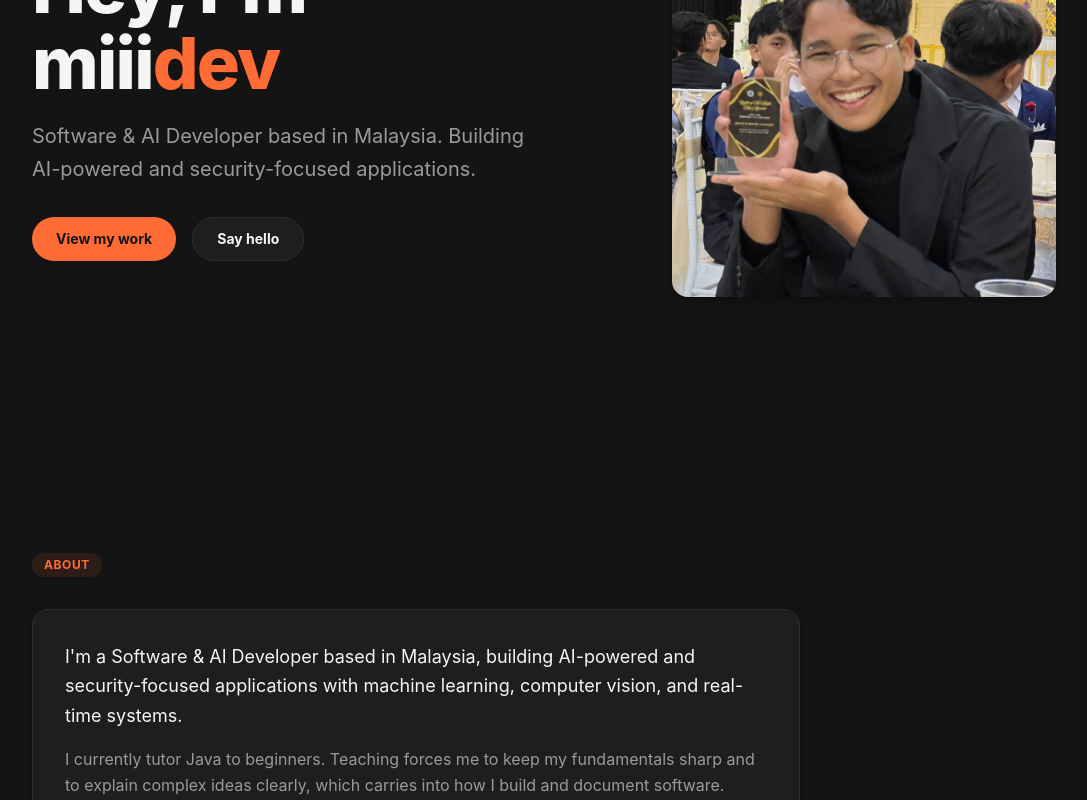
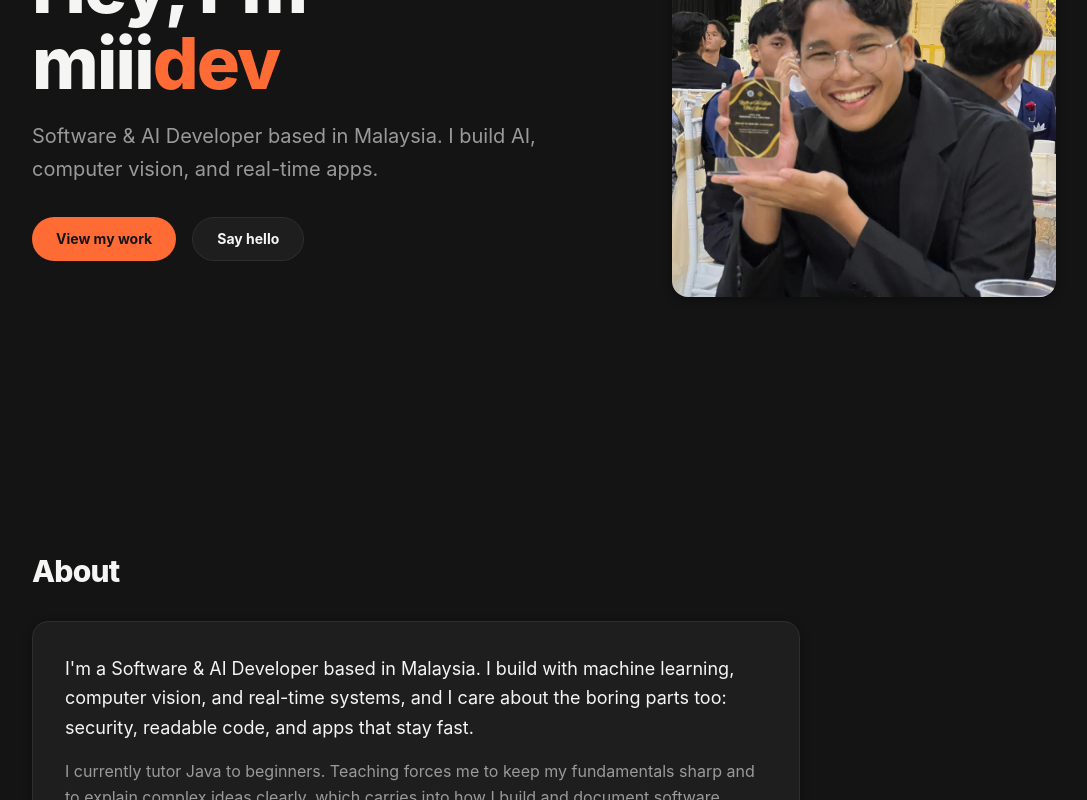
Before and after one commit to miiidev/portfolio, a React (Vite) app: page / in a window 1280 px wide. Shown: the part 340-1140 px from the top of the page, without its empty margins (64-1151 px from the left). Built offline with nearby package versions, Linux system fonts and the light colour scheme.

Commit message:
feat: techy polish - contrast, headings, motion, carousel marks

```diff
--- a/src/App.tsx
+++ b/src/App.tsx
@@ -22,8 +22,14 @@ export default function App() {
     <ThemeProvider>
       <MotionConfig reducedMotion="user">
         <div className="min-h-screen bg-canvas text-copy selection:bg-elevated">
+          <a
+            href="#main-content"
+            className="sr-only focus:not-sr-only focus:fixed focus:top-24 focus:left-4 focus:z-50 focus:inline-flex focus:items-center focus:min-h-11 focus:px-5 focus:rounded-full focus:bg-surface focus:border focus:border-edge focus:card-shadow focus:text-sm focus:font-bold focus:text-copy"
+          >
+            Skip to content
+          </a>
           <NavBar />
-          <main className="px-4 sm:px-6 lg:px-8 max-w-6xl mx-auto overflow-hidden pb-28 md:pb-12">
+          <main id="main-content" className="px-4 sm:px-6 lg:px-8 max-w-6xl mx-auto overflow-hidden pb-28 md:pb-12">
             <HeroSection />
             <AboutSection />
             <ExperienceSection />
--- a/src/components/AboutSection.tsx
+++ b/src/components/AboutSection.tsx
@@ -1,6 +1,6 @@
 import { motion } from 'framer-motion';
 import { personalInfo } from '../data';
-import { containerVariants, itemVariants } from '../utils/animations';
+import { fadeUpConfig } from '../utils/animations';
 import SectionHeading from './SectionHeading';
 
 const socials = [
@@ -13,18 +13,13 @@ export default function AboutSection() {
   return (
     <motion.section
       id="about"
-      variants={containerVariants}
-      initial="hidden"
-      whileInView="visible"
-      viewport={{ once: true, amount: 0.15, margin: '-100px' }}
+      {...fadeUpConfig}
       className="flex flex-col justify-center py-12"
     >
-      <motion.div variants={itemVariants}>
-        <SectionHeading>About</SectionHeading>
-      </motion.div>
-      <motion.div variants={itemVariants} className="rounded-2xl bg-surface border border-edge card-shadow p-6 sm:p-8 max-w-3xl">
+      <SectionHeading>About</SectionHeading>
+      <div className="rounded-2xl bg-surface border border-edge card-shadow p-6 sm:p-8 max-w-3xl">
         <p className="text-base sm:text-lg text-copy leading-relaxed mb-4">
-          I&apos;m a {personalInfo.role} based in {personalInfo.location}, building AI-powered and security-focused applications with machine learning, computer vision, and real-time systems.
+          I&apos;m a {personalInfo.role} based in {personalInfo.location}. I build with machine learning, computer vision, and real-time systems, and I care about the boring parts too: security, readable code, and apps that stay fast.
         </p>
         <p className="text-base text-muted leading-relaxed mb-6">
           I currently tutor Java to beginners. Teaching forces me to keep my fundamentals sharp and to explain complex ideas clearly, which carries into how I build and document software.
@@ -42,7 +37,7 @@ export default function AboutSection() {
             </a>
           ))}
         </div>
-      </motion.div>
+      </div>
     </motion.section>
   );
 }
--- a/src/components/AchievementsSection.tsx
+++ b/src/components/AchievementsSection.tsx
@@ -1,7 +1,7 @@
 import { useState } from 'react';
 import { AnimatePresence, motion } from 'framer-motion';
 import { achievements } from '../data';
-import { containerVariants, itemVariants } from '../utils/animations';
+import { softContainerVariants as containerVariants, softItemVariants as itemVariants } from '../utils/animations';
 import SectionHeading from './SectionHeading';
 
 export default function AchievementsSection() {
--- a/src/components/EducationSection.tsx
+++ b/src/components/EducationSection.tsx
@@ -1,7 +1,7 @@
 import { useState } from 'react';
 import { AnimatePresence, motion } from 'framer-motion';
 import { education } from '../data';
-import { containerVariants, itemVariants } from '../utils/animations';
+import { softContainerVariants as containerVariants, softItemVariants as itemVariants } from '../utils/animations';
 import SectionHeading from './SectionHeading';
 
 export default function EducationSection() {
--- a/src/components/ExperienceSection.tsx
+++ b/src/components/ExperienceSection.tsx
@@ -1,6 +1,6 @@
 import { motion } from 'framer-motion';
 import { experience } from '../data';
-import { containerVariants, itemVariants } from '../utils/animations';
+import { softContainerVariants as containerVariants, softItemVariants as itemVariants } from '../utils/animations';
 import SectionHeading from './SectionHeading';
 
 export default function ExperienceSection() {
--- a/src/components/HeroSection.tsx
+++ b/src/components/HeroSection.tsx
@@ -19,7 +19,7 @@ export default function HeroSection() {
             Hey, I&apos;m miii<span className="text-accent">dev</span>
           </h1>
           <p className="mt-5 text-lg sm:text-xl text-muted max-w-xl leading-relaxed">
-            {personalInfo.role} based in {personalInfo.location}. Building AI-powered and security-focused applications.
+            {personalInfo.role} based in {personalInfo.location}. I build AI, computer vision, and real-time apps.
           </p>
           <div className="mt-8 flex flex-wrap gap-4">
             <a
--- a/src/components/NavBar.tsx
+++ b/src/components/NavBar.tsx
@@ -43,7 +43,7 @@ export default function NavBar() {
 
       <nav
         aria-label="Primary"
-        className="md:hidden fixed bottom-4 left-1/2 -translate-x-1/2 z-50 w-[calc(100%-2rem)] max-w-sm"
+        className="md:hidden fixed bottom-[calc(1rem+env(safe-area-inset-bottom))] left-1/2 -translate-x-1/2 z-50 w-[calc(100%-2rem)] max-w-sm"
       >
         <div className="flex items-center justify-around rounded-full border border-edge bg-surface card-shadow px-2 py-1.5">
           {items.map((item) => (
--- a/src/components/ProjectsSection.tsx
+++ b/src/components/ProjectsSection.tsx
@@ -2,7 +2,7 @@ import { useState, useEffect } from 'react';
 import { motion, type PanInfo } from 'framer-motion';
 import ProjectCard from './ProjectCard';
 import MobileCardStack from './MobileCardStack';
-import { projects } from '../data';
+import { projects, personalInfo } from '../data';
 import { fadeRightConfig } from '../utils/animations';
 import SectionHeading from './SectionHeading';
 
@@ -50,6 +50,20 @@ export default function ProjectsSection() {
       prevProject();
     }
   };
+
+  const dots = projects.map((project, index) => (
+    <button
+      key={project.id}
+      onClick={() => setCurrentIndex(index)}
+      aria-label={`Show project ${index + 1} of ${projects.length}`}
+      aria-current={index === currentIndex ? 'true' : undefined}
+      className="min-h-11 min-w-11 flex items-center justify-center font-mono text-sm font-bold transition-colors"
+    >
+      <span className={index === currentIndex ? 'text-accent' : 'text-dim hover:text-copy'}>
+        [{index === currentIndex ? '_' : ' '}]
+      </span>
+    </button>
+  ));
 
   return (
     <motion.section id="work" {...fadeRightConfig} className="flex flex-col justify-center py-12">
@@ -127,6 +141,21 @@ export default function ProjectsSection() {
           </button>
         </div>
       )}
+
+      <div className="mt-2 flex justify-center gap-1">
+        {dots}
+      </div>
+      <div className="mt-2 flex justify-center">
+        <a
+          href={personalInfo.socials.github}
+          target="_blank"
+          rel="noreferrer"
+          className="inline-flex items-center gap-1.5 min-h-11 px-4 text-sm font-bold text-dim hover:text-accent transition-colors"
+        >
+          More on GitHub
+          <svg width="16" height="16" viewBox="0 0 24 24" fill="none" stroke="currentColor" strokeWidth="2" strokeLinecap="round" strokeLinejoin="round"><path d="m9 18 6-6-6-6" /></svg>
+        </a>
+      </div>
     </motion.section>
   );
 }
--- a/src/components/SectionHeading.tsx
+++ b/src/components/SectionHeading.tsx
@@ -4,10 +4,8 @@ interface SectionHeadingProps {
 
 export default function SectionHeading({ children }: SectionHeadingProps) {
   return (
-    <div className="mb-8 flex items-center gap-3">
-      <span className="px-3 py-1 rounded-full bg-accent/10 text-accent text-xs font-bold uppercase tracking-wider">
-        {children}
-      </span>
+    <div className="mb-8">
+      <h2 className="text-2xl sm:text-3xl font-extrabold tracking-tight text-copy">{children}</h2>
     </div>
   );
 }
--- a/src/components/SkillsSection.tsx
+++ b/src/components/SkillsSection.tsx
@@ -1,6 +1,6 @@
 import { motion } from 'framer-motion';
 import { personalInfo } from '../data';
-import { containerVariants, itemVariants } from '../utils/animations';
+import { skillsContainerVariants as containerVariants, skillsItemVariants as itemVariants } from '../utils/animations';
 import SectionHeading from './SectionHeading';
 
 const accentCycle = [
--- a/src/index.css
+++ b/src/index.css
@@ -7,7 +7,7 @@
   --color-elevated: #262626;
   --color-copy: #f5f5f4;
   --color-muted: #9a9a9a;
-  --color-dim: #6e6e6e;
+  --color-dim: #8a8a8a;
   --color-edge: #2e2e2e;
   --color-edge-hover: #f5f5f4;
   --color-inverse: #f5f5f4;
@@ -26,7 +26,7 @@
   --color-elevated: #f7f0e4;
   --color-copy: #171717;
   --color-muted: #6b6b6b;
-  --color-dim: #9c948a;
+  --color-dim: #7a7268;
   --color-edge: #efe4d4;
   --color-edge-hover: #171717;
   --color-inverse: #171717;
--- a/src/utils/animations.ts
+++ b/src/utils/animations.ts
@@ -38,3 +38,47 @@ export const heroItemVariants: Variants = {
   hidden: { opacity: 0, y: 24 },
   visible: { opacity: 1, y: 0, transition: { duration: 0.6, ease: "easeOut" } },
 };
+
+export const fadeUpConfig = {
+  initial: { opacity: 0, y: 32 },
+  whileInView: { opacity: 1, y: 0 },
+  viewport: { once: true, amount: 0.2, margin: "-100px" },
+  transition: { duration: 0.6, ease: "easeOut" },
+} as const;
+
+export const softContainerVariants: Variants = {
+  hidden: { opacity: 0 },
+  visible: {
+    opacity: 1,
+    transition: {
+      staggerChildren: 0.06,
+      delayChildren: 0.1,
+    },
+  },
+};
+
+export const softItemVariants: Variants = {
+  hidden: { opacity: 0, y: 12 },
+  visible: { opacity: 1, y: 0, transition: { duration: 0.4, ease: "easeOut" } },
+};
+
+export const skillsContainerVariants: Variants = {
+  hidden: { opacity: 0 },
+  visible: {
+    opacity: 1,
+    transition: {
+      staggerChildren: 0.05,
+      delayChildren: 0.1,
+    },
+  },
+};
+
+export const skillsItemVariants: Variants = {
+  hidden: { opacity: 0, y: 20, scale: 0.96 },
+  visible: {
+    opacity: 1,
+    y: 0,
+    scale: 1,
+    transition: { duration: 0.45, ease: "easeOut" },
+  },
+};
```
